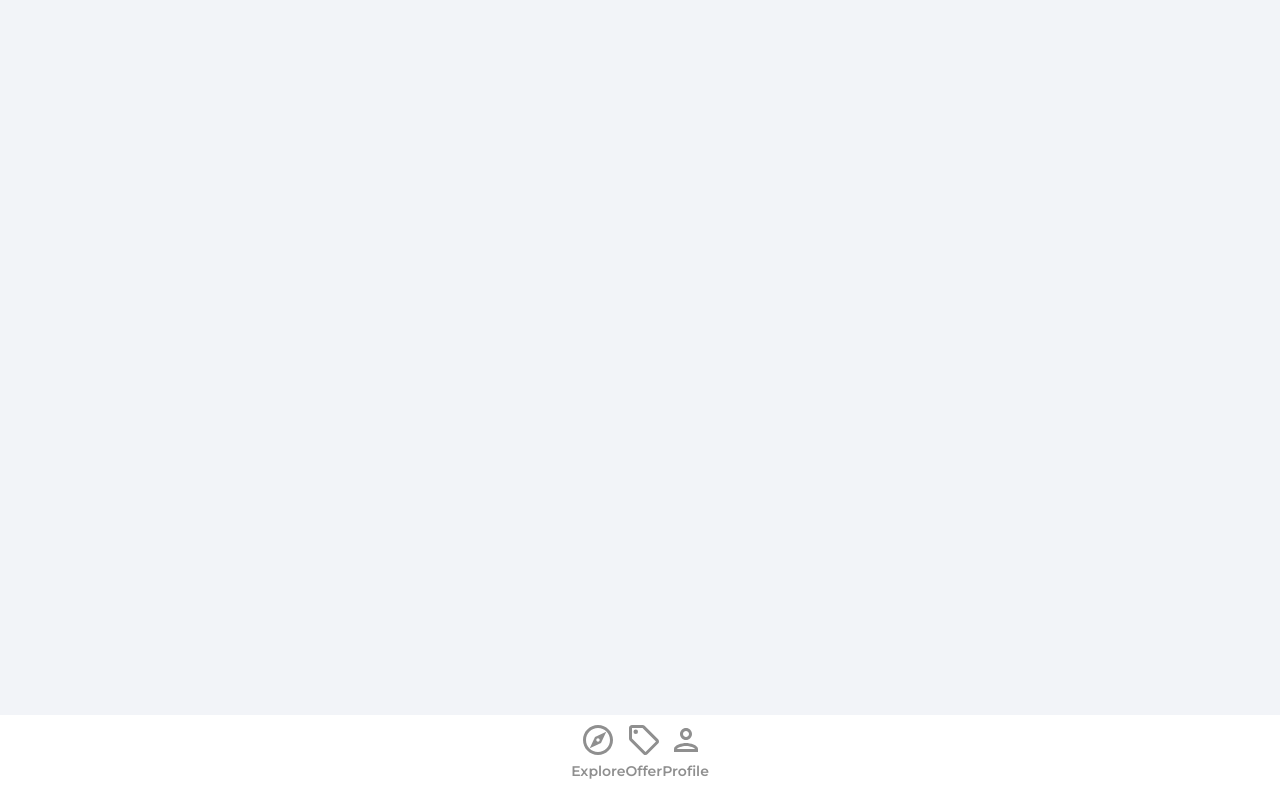
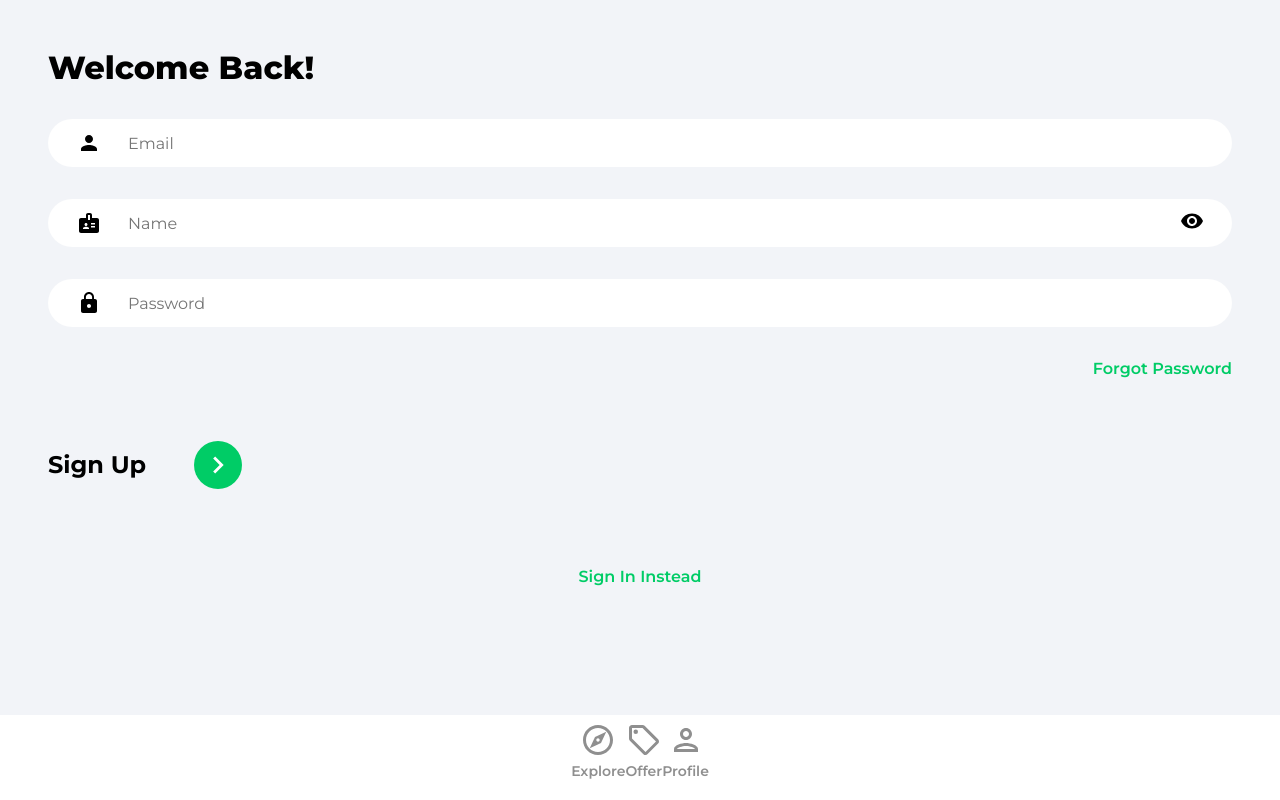
Before and after one commit to MiguelDominguezSanchez/house-marketplace, a React (Create React App) app: page /sign-up in a window 1280 px wide. Built offline with nearby package versions, Linux system fonts and the light colour scheme.

Commit message:
Sign  In & Sign Up Forms

```diff
--- a/src/App.js
+++ b/src/App.js
@@ -15,8 +15,8 @@
 					<Route path='/' element={<Explore />} />
 					<Route path='/offers' element={<Offers />} />
 					<Route path='/profile' element={<SignIn />} />
-					<Route path='/sig-in' element={<SignIn />} />
-					<Route path='/sig-up' element={<SignUp />} />
+					<Route path='/sign-in' element={<SignIn />} />
+					<Route path='/sign-up' element={<SignUp />} />
 					<Route path='/forgot-password' element={<ForgotPassword />} />
 				</Routes>
 				<Navbar />
--- a/src/pages/SignIn.jsx
+++ b/src/pages/SignIn.jsx
@@ -1,5 +1,81 @@
+import { useState } from 'react'
+import { Link, useNavigate } from 'react-router-dom'
+import { ReactComponent as ArrowRightIcon } from '../assets/svg/keyboardArrowRightIcon.svg'
+import visibilityIcon from '../assets/svg/visibilityIcon.svg'
+
 function SignIn() {
-	return <h1>Sign In</h1>
+	const [showPassword, setShowPassword] = useState(false)
+	const [formData, setFormData] = useState({
+		email: '',
+		password: '',
+	})
+
+	const { email, password } = formData
+
+	const navigate = useNavigate()
+
+	const onChange = (e) => {
+		setFormData((prevState) => ({
+			...prevState,
+			[e.target.id]: e.target.value,
+		}))
+	}
+
+	return (
+		<>
+			<div className='pageContainer'>
+				<header>
+					<p className='pageHeader'>Welcome Back!</p>
+				</header>
+
+				<form>
+					<input
+						type='text'
+						className='emailInput'
+						placeholder='Email'
+						id='email'
+						value={email}
+						onChange={onChange}
+					/>
+
+					<div className='passwordInputDiv'>
+						<input
+							type={showPassword ? 'text' : 'password'}
+							className='passwordInput'
+							placeholder='Password'
+							id='password'
+							value={password}
+							onChange={onChange}
+						/>
+
+						<img
+							src={visibilityIcon}
+							alt='show password'
+							className='showPassword'
+							onClick={() => setShowPassword((prevState) => !prevState)}
+						/>
+					</div>
+
+					<Link to='/forgot-password' className='forgotPasswordLink'>
+						Forgot Password
+					</Link>
+
+					<div className='signInBar'>
+						<p className='signInText'>Sign In</p>
+						<button className='signInButton'>
+							<ArrowRightIcon fill='#ffffff' width='34px' height='34px' />
+						</button>
+					</div>
+				</form>
+
+				{/* Google OAuth */}
+
+				<Link to='/sign-up' className='registerLink'>
+					Sign Up Instead
+				</Link>
+			</div>
+		</>
+	)
 }
 
 export default SignIn
--- a/src/pages/SignUp.jsx
+++ b/src/pages/SignUp.jsx
@@ -1,5 +1,90 @@
+import { useState } from 'react'
+import { Link, useNavigate } from 'react-router-dom'
+import { ReactComponent as ArrowRightIcon } from '../assets/svg/keyboardArrowRightIcon.svg'
+import visibilityIcon from '../assets/svg/visibilityIcon.svg'
+
 function SignUp() {
-	return <h1>Sign Up</h1>
+	const [showPassword, setShowPassword] = useState(false)
+	const [formData, setFormData] = useState({
+		name: '',
+		email: '',
+		password: '',
+	})
+
+	const { name, email, password } = formData
+
+	const navigate = useNavigate()
+
+	const onChange = (e) => {
+		setFormData((prevState) => ({
+			...prevState,
+			[e.target.id]: e.target.value,
+		}))
+	}
+
+	return (
+		<>
+			<div className='pageContainer'>
+				<header>
+					<p className='pageHeader'>Welcome Back!</p>
+				</header>
+
+				<form>
+					<input
+						type='text'
+						className='emailInput'
+						placeholder='Email'
+						id='email'
+						value={email}
+						onChange={onChange}
+					/>
+
+					<div className='passwordInputDiv'>
+						<input
+							type='texxt'
+							className='nameInput'
+							placeholder='Name'
+							id='name'
+							value={name}
+							onChange={onChange}
+						/>
+						<input
+							type={showPassword ? 'text' : 'password'}
+							className='passwordInput'
+							placeholder='Password'
+							id='password'
+							value={password}
+							onChange={onChange}
+						/>
+
+						<img
+							src={visibilityIcon}
+							alt='show password'
+							className='showPassword'
+							onClick={() => setShowPassword((prevState) => !prevState)}
+						/>
+					</div>
+
+					<Link to='/forgot-password' className='forgotPasswordLink'>
+						Forgot Password
+					</Link>
+
+					<div className='signUpBar'>
+						<p className='signInText'>Sign Up</p>
+						<button className='signUpButton'>
+							<ArrowRightIcon fill='#ffffff' width='34px' height='34px' />
+						</button>
+					</div>
+				</form>
+
+				{/* Google OAuth */}
+
+				<Link to='/sign-in' className='registerLink'>
+					Sign In Instead
+				</Link>
+			</div>
+		</>
+	)
 }
 
 export default SignUp
```
